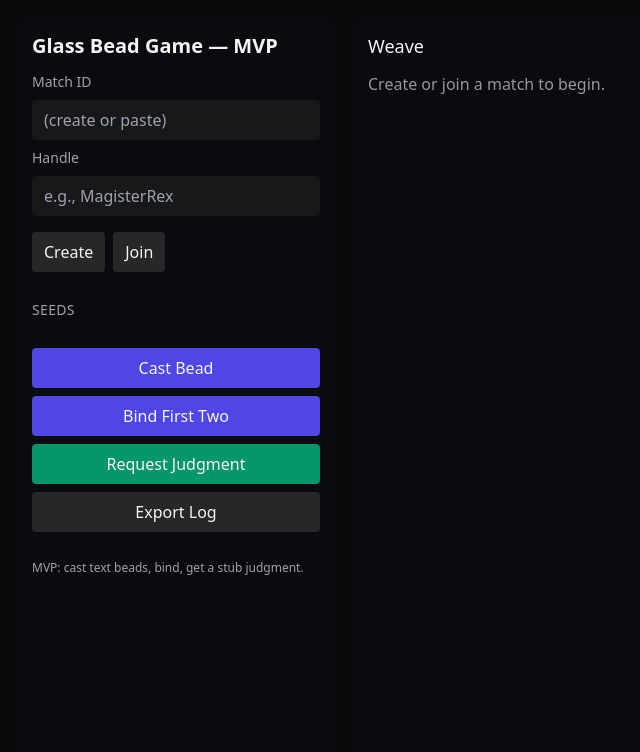
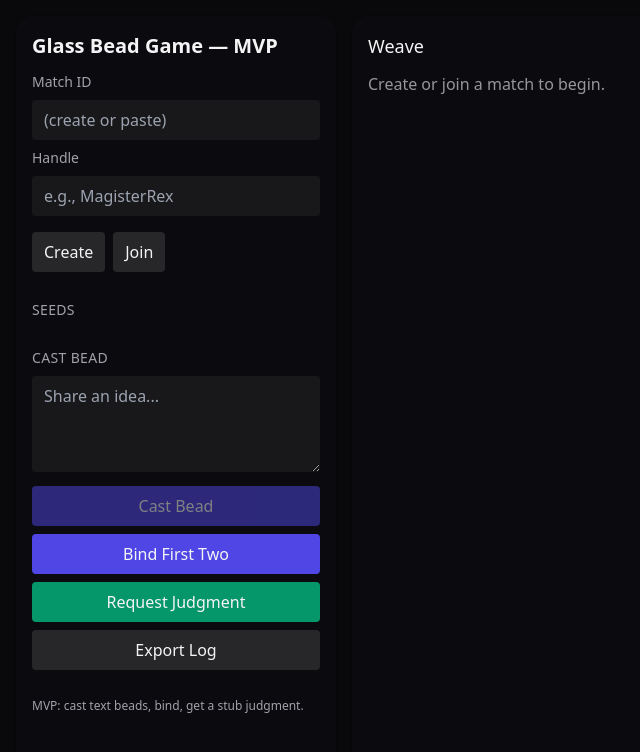
Before and after one commit to warrofua/glass-bead-game, a React (Vite) app in the folder apps/web/: page / in a window 1280 px wide. Shown: the top 752 px of the page, without its empty margins (0-640 px from the left). Built offline with nearby package versions, Linux system fonts and the light colour scheme.

Commit message:
feat(web): add bead text input

```diff
--- a/apps/web/src/App.tsx
+++ b/apps/web/src/App.tsx
@@ -24,6 +24,7 @@ export default function App() {
   const [playerId, setPlayerId] = useState<string>("");
   const [state, setState] = useState<GameState | null>(null);
   const [scroll, setScroll] = useState<JudgmentScroll | null>(null);
+  const [beadText, setBeadText] = useState("");
   const wsRef = useRef<WebSocket | null>(null);
 
   useEffect(() => { localStorage.setItem("matchId", matchId); }, [matchId]);
@@ -73,13 +74,15 @@ export default function App() {
 
   const castBead = async () => {
     if (!playerId || !state) return;
+    const text = beadText.trim();
+    if (!text || text.length > 500) return;
     const beadId = `b_${Math.random().toString(36).slice(2, 8)}`;
     const bead: Bead = {
       id: beadId,
       ownerId: playerId,
       modality: "text",
       title: "Idea",
-      content: JSON.stringify({ markdown: "A small bead of meaning." }),
+      content: JSON.stringify({ markdown: text }),
       complexity: 1,
       createdAt: Date.now(),
       seedId: state.seeds[0]?.id
@@ -98,6 +101,7 @@ export default function App() {
         method: "POST",
         body: JSON.stringify(move)
       });
+      setBeadText("");
     } catch (err) {
       console.error("Failed to cast bead", err);
     }
@@ -180,7 +184,20 @@ export default function App() {
           </ul>
         </div>
         <div className="pt-4 space-y-2">
-          <button onClick={castBead} className="w-full px-3 py-2 bg-indigo-600 rounded hover:bg-indigo-500">Cast Bead</button>
+          <h2 className="text-sm uppercase tracking-wide text-[var(--muted)]">Cast Bead</h2>
+          <textarea
+            value={beadText}
+            onChange={e => setBeadText(e.target.value)}
+            className="w-full bg-zinc-900 rounded px-3 py-2 h-24"
+            placeholder="Share an idea..."
+          />
+          <button
+            onClick={castBead}
+            disabled={!beadText.trim()}
+            className="w-full px-3 py-2 bg-indigo-600 rounded hover:bg-indigo-500 disabled:opacity-50 disabled:cursor-not-allowed"
+          >
+            Cast Bead
+          </button>
           <button onClick={bindFirstTwo} className="w-full px-3 py-2 bg-indigo-600 rounded hover:bg-indigo-500">Bind First Two</button>
           <button onClick={requestJudgment} className="w-full px-3 py-2 bg-emerald-600 rounded hover:bg-emerald-500">Request Judgment</button>
           <button onClick={exportLog} className="w-full px-3 py-2 bg-zinc-800 rounded hover:bg-zinc-700">Export Log</button>
```
